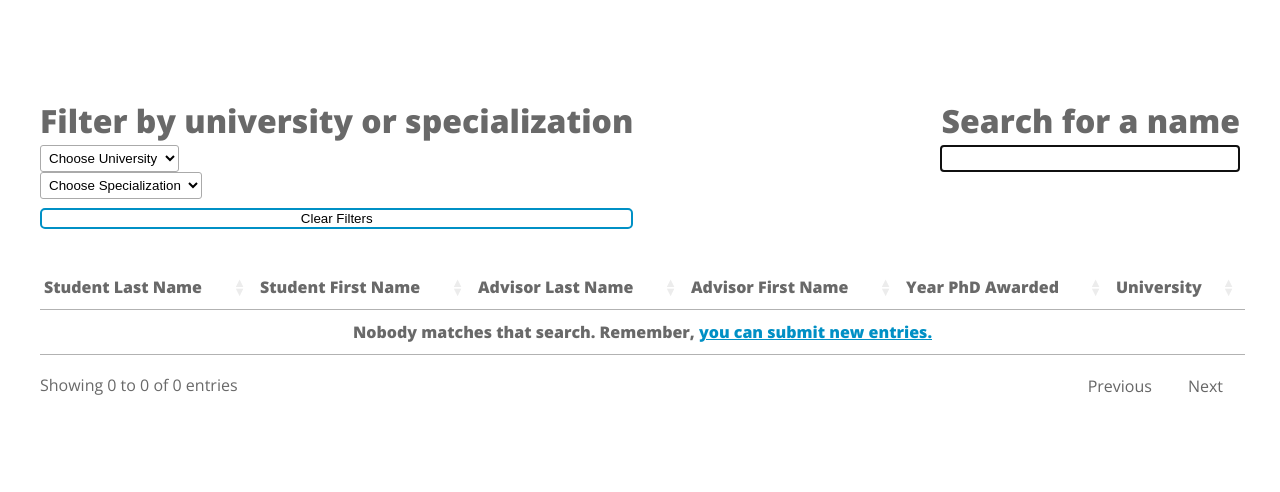
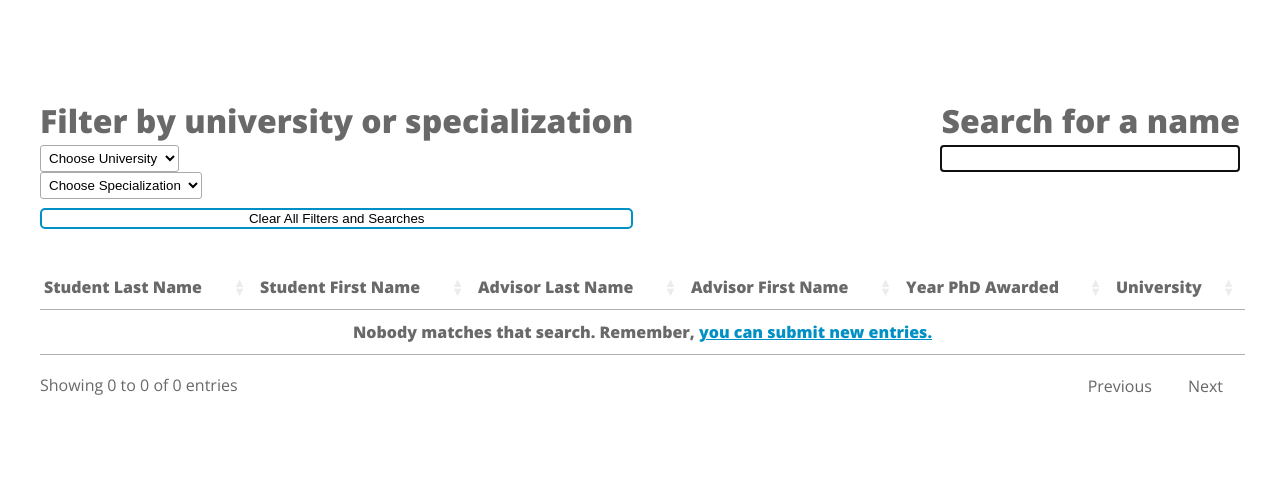
Before and after one commit to wabarr/physanth-phylogeny, a Django app: page /search/ in a window 1280 px wide. Shown: the part 247-739 px from the top of the page. Run offline with Django 3.2, Linux system fonts and the light colour scheme; data that the repository does not hold is empty; parts of the project's set-up code (start-up, migrations or seed data) failed here and were passed over; some libraries are stand-ins or nearby versions.

Commit message:
clear all fiters searches

```diff
--- a/academicPhylogeny/templates/data_table_search.html
+++ b/academicPhylogeny/templates/data_table_search.html
@@ -57,7 +57,7 @@
                             <option value="{{ option }}">{{ option }}</option>
                         {% endfor %}
                     </select>
-                <button id="clearFilterButton" onclick="clearFilters()">Clear Filters</button>
+                <button id="clearFilterButton" onclick="clearFilters()">Clear All Filters and Searches</button>
             </div>
             </div>
 
@@ -127,10 +127,12 @@
     }
 
     function clearFilters() {
+        searchtable.search('');
         $(".filterselect").each(function(){
             $(this).css("background-color","white")
             $(this).prop('selectedIndex',0);
             searchtable.ajax.url(ajaxurl).load();
+
         });
     };
     </script>
```
